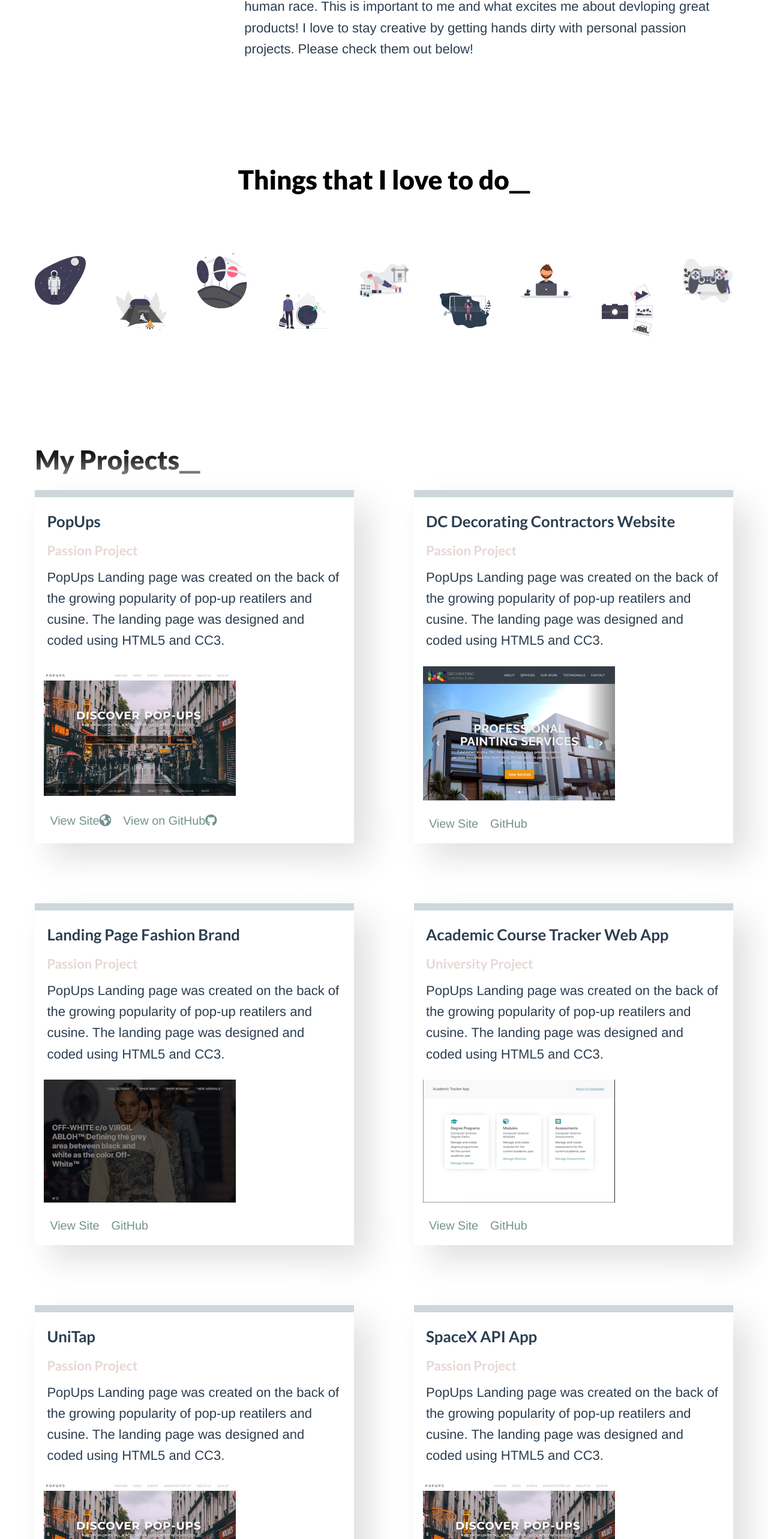
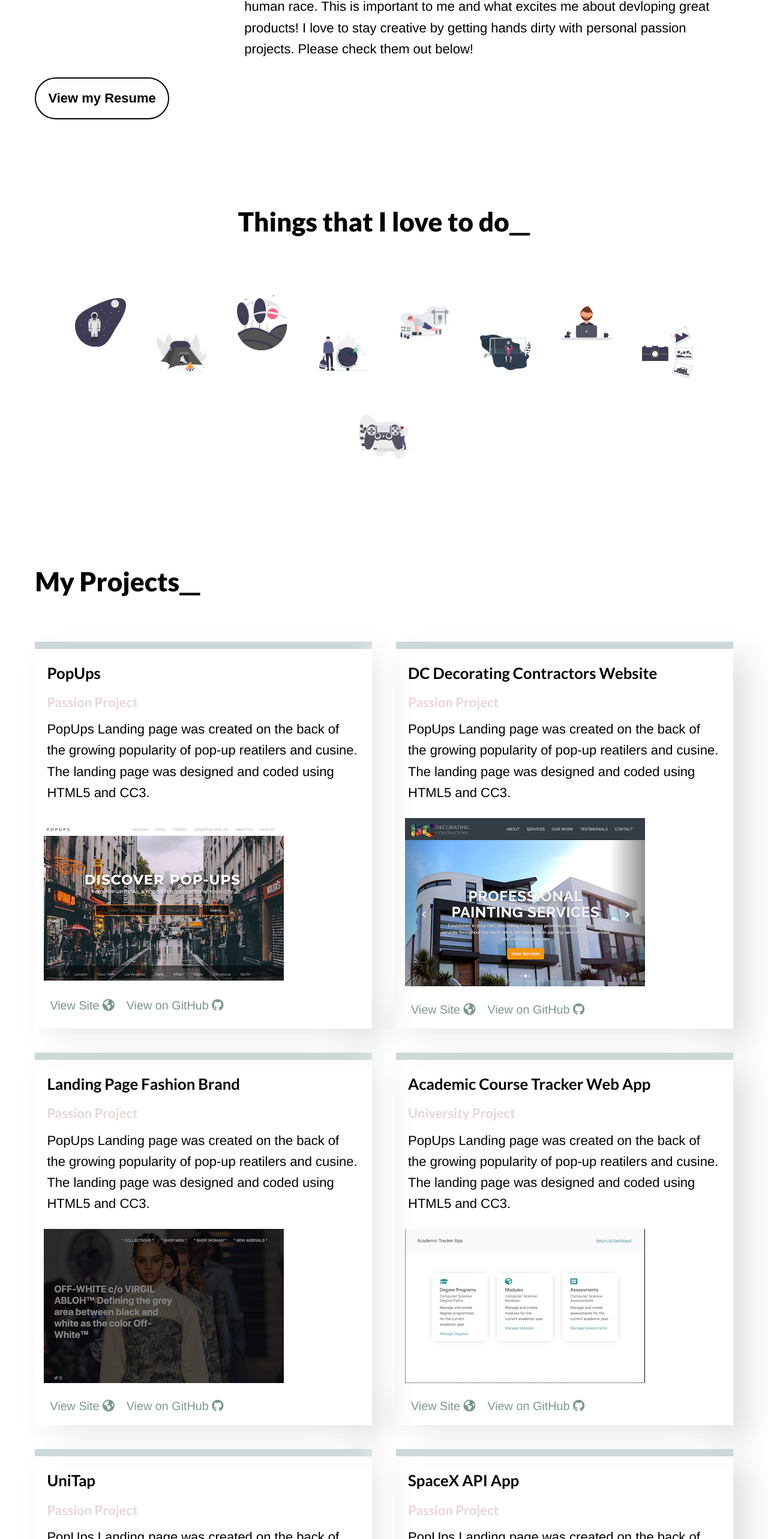
Before and after one commit to clarkenewsh/portfolio-site, a Vue app: page / in a window 1280 px wide. Shown: the part 1420-3986 px from the top of the page at 60% size. Built offline with nearby package versions, Linux system fonts and the light colour scheme.

Commit message:
project component cta links, about component cta link to resume

```diff
--- a/src/App.vue
+++ b/src/App.vue
@@ -53,7 +53,7 @@ export default {
   font-family: Avenir, Helvetica, Arial, sans-serif;
   -webkit-font-smoothing: antialiased;
   -moz-osx-font-smoothing: grayscale;
-  color: #2c3e50;
+  color: black;
   margin: 0px 4%;
   line-height: 1.6;
 
--- a/src/components/About.vue
+++ b/src/components/About.vue
@@ -11,6 +11,7 @@
             which have a positive impact on the progression of the human race. This is important to me and what excites
             me about devloping great products! I love to
             stay creative by getting hands dirty with personal passion projects. Please check them out below!</p>
+            <button class="cta-button">View my Resume</button>
       <!-- </div>
     </div> -->
 
@@ -60,6 +61,24 @@
     padding-top: 100px;
   } */
 
+  .cta-button {
+    background: white;
+    color: black;
+    padding: 20px;
+    border: 2px solid black;
+    border-radius: 50px;
+    font-weight: 700;
+    font-size: inherit;
+  }
+
+    .cta-button:hover,
+    .cta-button:active
+      {
+      background: black;
+      color: white
+
+    }
+
 
   @media only screen and (min-width: 768px) {
     #about {
--- a/src/components/Hobbies.vue
+++ b/src/components/Hobbies.vue
@@ -1501,10 +1501,8 @@
 
 <style scoped>
     #hobbies {
-        grid-column: 1/-1;
+        grid-column: 2;
         text-align: center;
-
-
     }
 
 
--- a/src/components/Nav.vue
+++ b/src/components/Nav.vue
@@ -51,11 +51,13 @@ nav ul li {
 nav ul li a {
     color: black;
     text-decoration: none;
+
+
 }
 
 
-nav ul li:hover, li:active {
-  color: gray;
+nav ul li a:hover, li:active {
+  border-bottom: 3px solid #ccdbd9;
   cursor: pointer;
 
 }
--- a/src/components/Projects.vue
+++ b/src/components/Projects.vue
@@ -11,11 +11,8 @@
       </div>
       <img src="../assets/popups-thumb.png" alt="">
       <div class="project-cta">
-        <a href="">View Site<i class="fas fa-globe-americas"></i>
-
-        </a>
-        <a href="">View on GitHub<i class="fab fa-github"></i>
-        </a>
+        <a href="">View Site <i class="fas fa-globe-americas"></i></a>
+        <a href="">View on GitHub <i class="fab fa-github"></i></a>
       </div>
     </figure>
     <figure class="feature-card">
@@ -26,8 +23,8 @@
       </div>
       <img src="../assets/dc-decor-thumb.png" alt="">
       <div class="project-cta">
-        <a href="">View Site</a>
-        <a href="">GitHub</a>
+        <a href="">View Site <i class="fas fa-globe-americas"></i></a>
+        <a href="">View on GitHub <i class="fab fa-github"></i></a>
       </div>
     </figure>
    <figure class="feature-card">
@@ -38,8 +35,8 @@
       </div>
       <img src="../assets/landing-fashion-thumb.png" alt="">
       <div class="project-cta">
-        <a href="">View Site</a>
-        <a href="">GitHub</a>
+        <a href="">View Site <i class="fas fa-globe-americas"></i></a>
+        <a href="">View on GitHub <i class="fab fa-github"></i></a>
       </div>
     </figure>
    <figure class="feature-card">
@@ -50,9 +47,8 @@
       </div>
       <img src="../assets/academic-track-thumb.png" alt="">
       <div class="project-cta">
-        <a href="">View Site</a>
-        <a href="">GitHub</a>
-
+        <a href="">View Site <i class="fas fa-globe-americas"></i></a>
+        <a href="">View on GitHub <i class="fab fa-github"></i></a>
       </div>
     </figure>
      <figure class="feature-card">
@@ -63,9 +59,8 @@
       </div>
       <img src="../assets/popups-thumb.png" alt="">
       <div class="project-cta">
-        <a href="">View Site</a>
-        <a href="">GitHub</a>
-
+        <a href="">View Site <i class="fas fa-globe-americas"></i></a>
+        <a href="">View on GitHub <i class="fab fa-github"></i></a>
       </div>
     </figure>
     <figure class="feature-card">
@@ -76,9 +71,8 @@
       </div>
       <img src="../assets/popups-thumb.png" alt="">
       <div class="project-cta">
-        <a href="">View Site</a>
-        <a href="">GitHub</a>
-
+        <a href="">View Site <i class="fas fa-globe-americas"></i></a>
+        <a href="">View on GitHub <i class="fab fa-github"></i></a>
       </div>
     </figure>
      <figure class="feature-card">
@@ -89,9 +83,8 @@
       </div>
       <img src="../assets/popups-thumb.png" alt="">
       <div class="project-cta">
-        <a href="">View Site</a>
-        <a href="">GitHub</a>
-
+        <a href="">View Site <i class="fas fa-globe-americas"></i></a>
+        <a href="">View on GitHub <i class="fab fa-github"></i></a>
       </div>
     </figure>
     <figure class="feature-card">
@@ -102,9 +95,8 @@
       </div>
       <img src="../assets/popups-thumb.png" alt="">
       <div class="project-cta">
-        <a href="">View Site</a>
-        <a href="">GitHub</a>
-
+        <a href="">View Site <i class="fas fa-globe-americas"></i></a>
+        <a href="">View on GitHub <i class="fab fa-github"></i></a>
       </div>
     </figure>
     <figure class="feature-card">
@@ -115,9 +107,8 @@
       </div>
       <img src="../assets/popups-thumb.png" alt="">
       <div class="project-cta">
-        <a href="">View Site</a>
-        <a href="">GitHub</a>
-
+        <a href="">View Site <i class="fas fa-globe-americas"></i></a>
+        <a href="">View on GitHub <i class="fab fa-github"></i></a>
       </div>
     </figure>
     </div>
@@ -140,6 +131,7 @@
   display: grid;
   grid-template-columns: 1fr;
   grid-row-gap: 50px;
+  margin-top: 50px;
 }
 
 
@@ -176,7 +168,7 @@ h4 {
 img {
   height: auto;
   width: 100%;
-  max-width: 320px;
+  max-width: 400px;
   align-self: center;
 }
 
@@ -186,10 +178,10 @@ img {
     .cards {
       display: grid;
       grid-template-columns: 1fr 1fr;
-      grid-gap: 100px;
+      grid-gap: 40px;
 
     }
-    .feature-card {
+    .feature-card:nth-of-type(1){
 
 
     }
```
